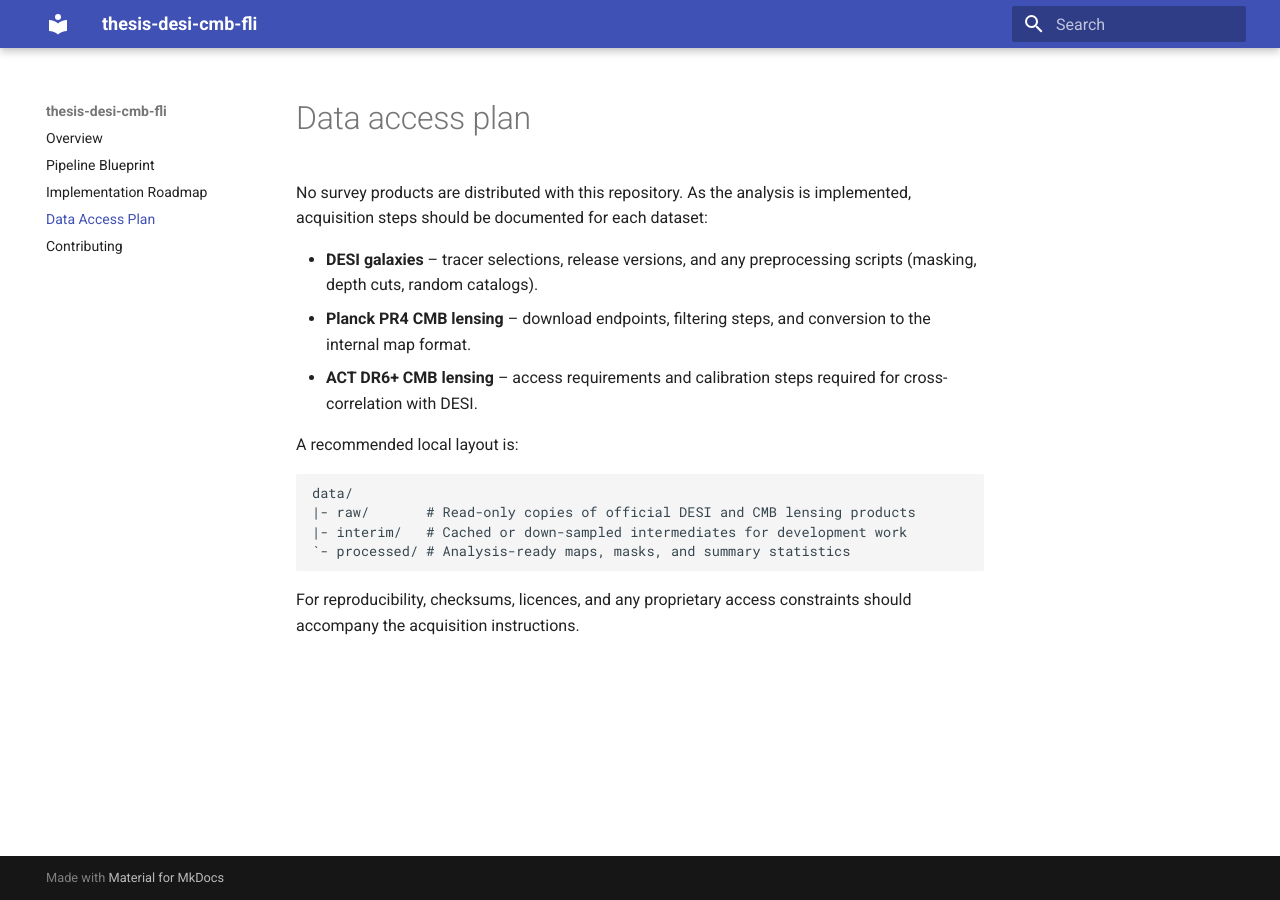
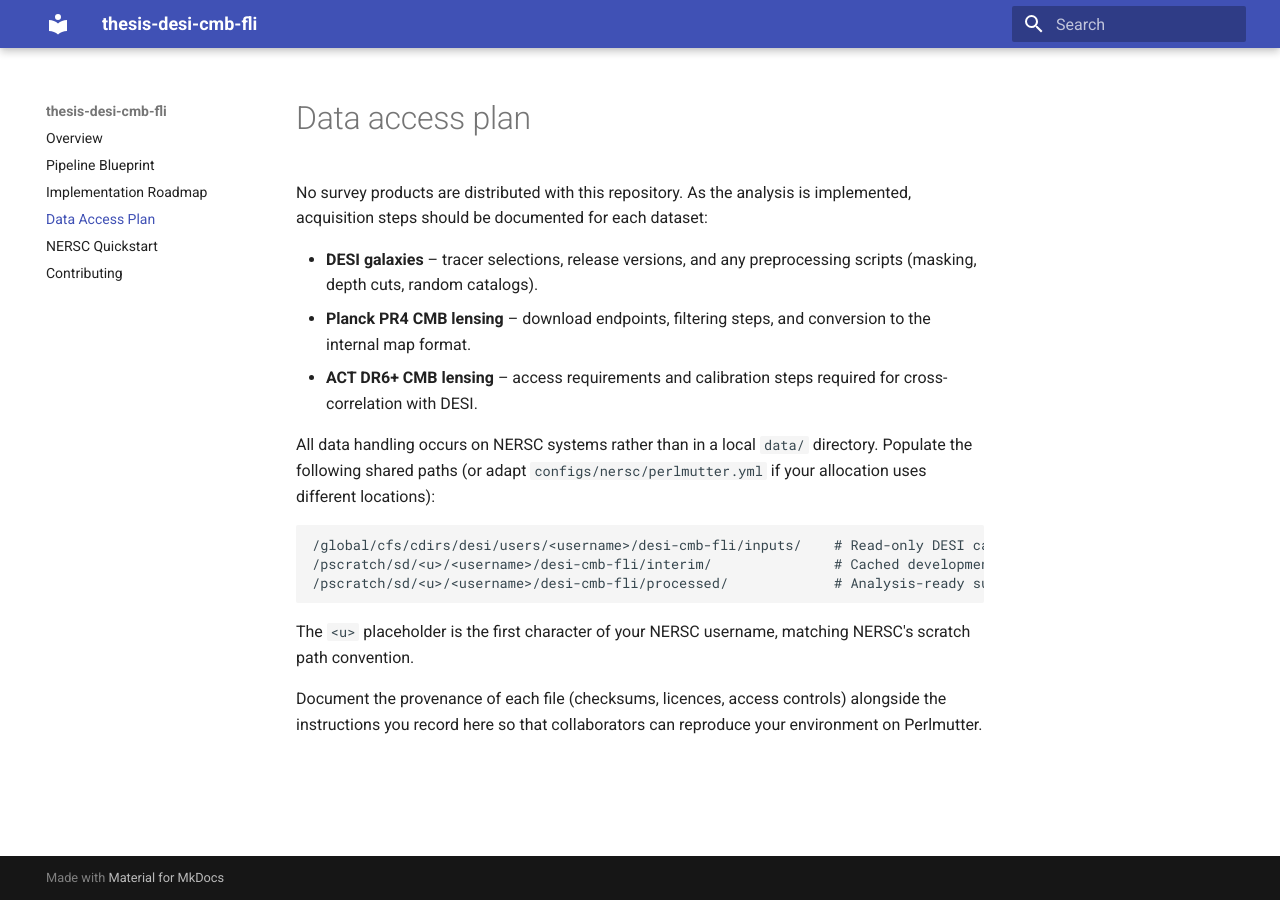
Before and after one commit to Joletaxi19/thesis-desi-cmb-fli, an MkDocs documentation site: the page built from docs/data_access.md, in a window 1280 px wide. Built offline with MkDocs 1.6.1 and Material for MkDocs 9.7.7, drawn with Linux system fonts in a browser that asks for light colours.

Commit message:
nersc configuration

````diff
--- a/docs/data_access.md
+++ b/docs/data_access.md
@@ -10,14 +10,19 @@ implemented, acquisition steps should be documented for each dataset:
 - **ACT DR6+ CMB lensing** – access requirements and calibration steps required
   for cross-correlation with DESI.
 
-A recommended local layout is:
+All data handling occurs on NERSC systems rather than in a local `data/`
+directory. Populate the following shared paths (or adapt `configs/nersc/perlmutter.yml`
+if your allocation uses different locations):
 
 ```
-data/
-|- raw/       # Read-only copies of official DESI and CMB lensing products
-|- interim/   # Cached or down-sampled intermediates for development work
-`- processed/ # Analysis-ready maps, masks, and summary statistics
+/global/cfs/cdirs/desi/users/<username>/desi-cmb-fli/inputs/    # Read-only DESI catalogs, masks
+/pscratch/sd/<u>/<username>/desi-cmb-fli/interim/               # Cached development products
+/pscratch/sd/<u>/<username>/desi-cmb-fli/processed/             # Analysis-ready summaries and chains
 ```
 
-For reproducibility, checksums, licences, and any proprietary access
-constraints should accompany the acquisition instructions.
+The `<u>` placeholder is the first character of your NERSC username, matching
+NERSC's scratch path convention.
+
+Document the provenance of each file (checksums, licences, access controls)
+alongside the instructions you record here so that collaborators can reproduce
+your environment on Perlmutter.
--- a/mkdocs.yml
+++ b/mkdocs.yml
@@ -6,6 +6,7 @@ nav:
   - Pipeline Blueprint: pipeline.md
   - Implementation Roadmap: roadmap.md
   - Data Access Plan: data_access.md
+  - NERSC Quickstart: hpc.md
   - Contributing: contributing.md
 docs_dir: docs
 markdown_extensions:
````
Also changed, not shown: README.md (+10 -0 lines), configs/README.md (+4 -0 lines), docs/hpc.md (added, +62 -0 lines), docs/pipeline.md (+4 -0 lines), docs/roadmap.md (+2 -0 lines), pyproject.toml (+12 -1 lines), 3 other files.
